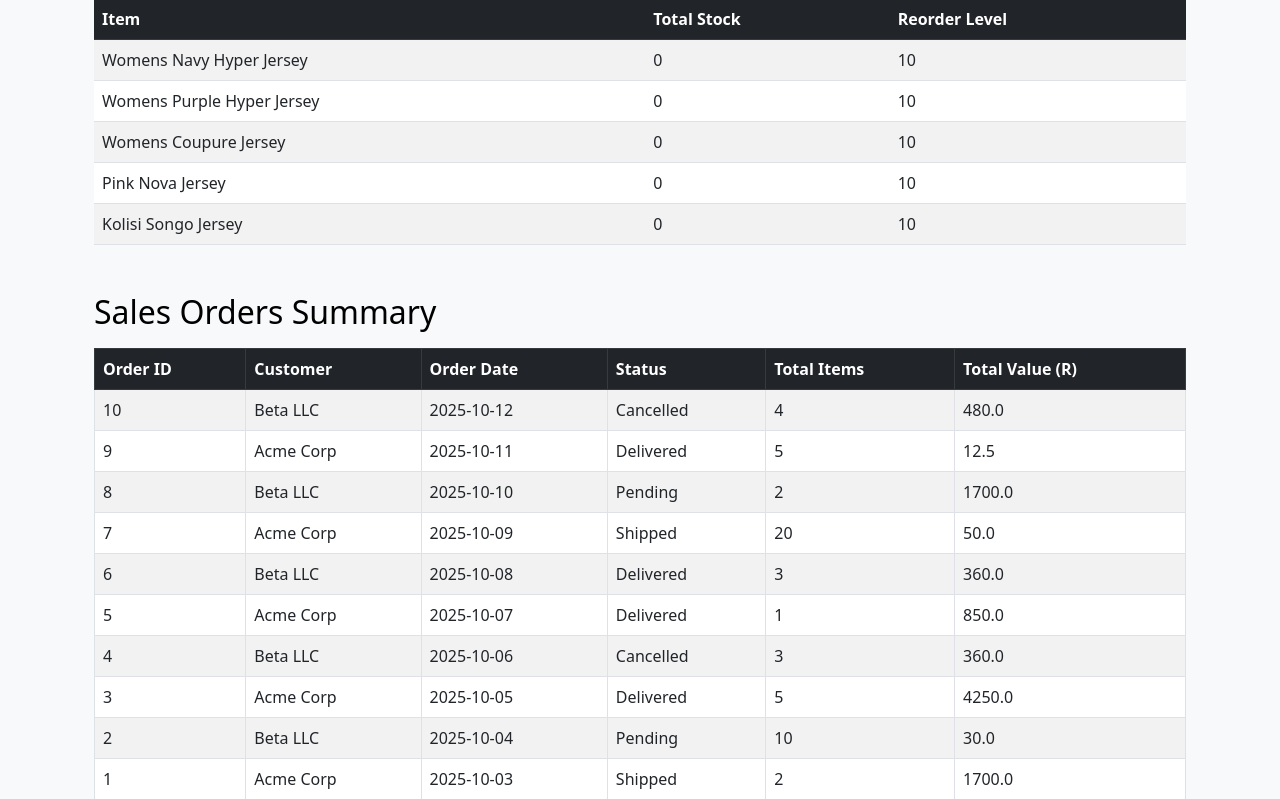
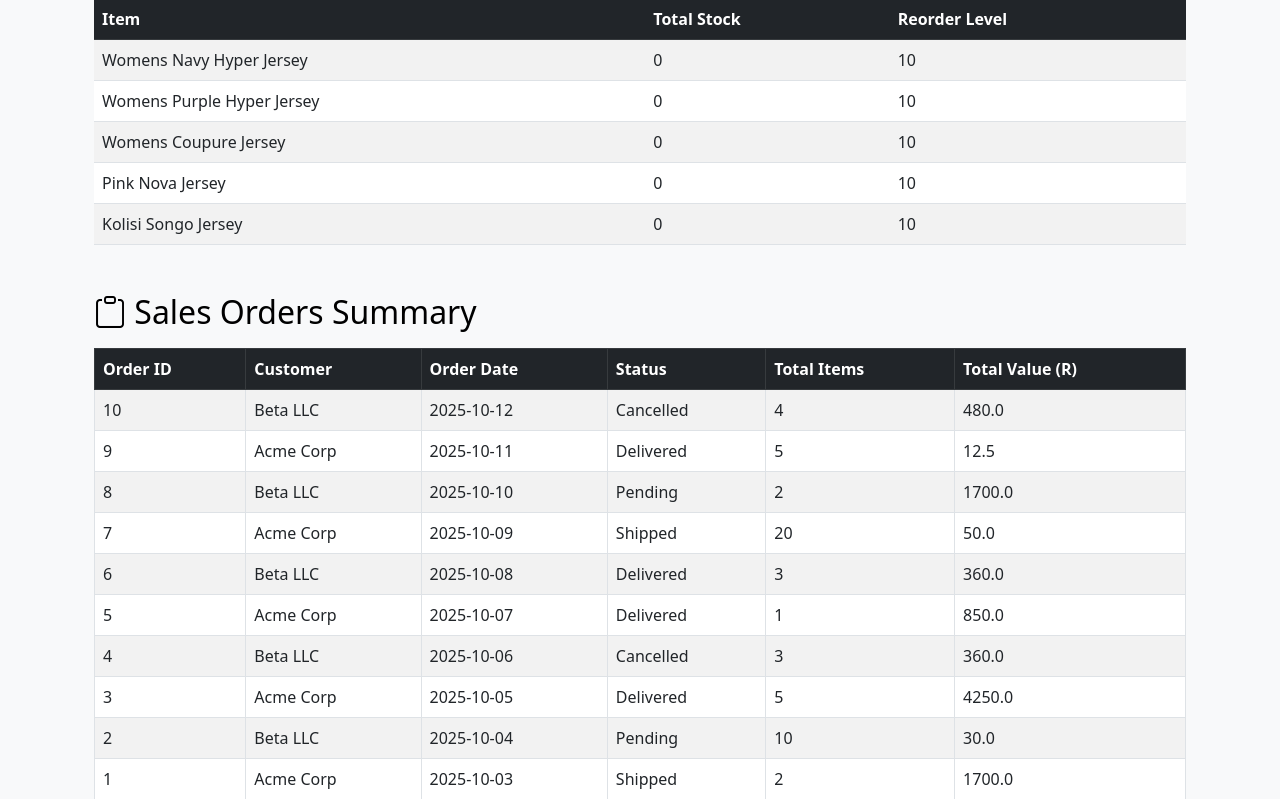
Before and after one commit to gitmatt69/Group12, a Flask app: page /performance in a window 1280 px wide. Shown: the part 239-1038 px from the top of the page. Run offline with Flask 3, Linux system fonts and the light colour scheme; data comes from the database, SQL or seed files in the repository.

Commit message:
Added a little clipboard icon next to "Sales Order Summary"

```diff
--- a/templates/performance.html
+++ b/templates/performance.html
@@ -25,7 +25,8 @@
     </tbody>
 </table>
 
-<h2 class="mt-5">Sales Orders Summary</h2>
+<h2 class="mt-5">
+    <i class="bi bi-clipboard"></i> Sales Orders Summary</h2>
 <table class="table table-bordered table-striped mt-3">
     <thead class="table-dark">
         <tr>
```
